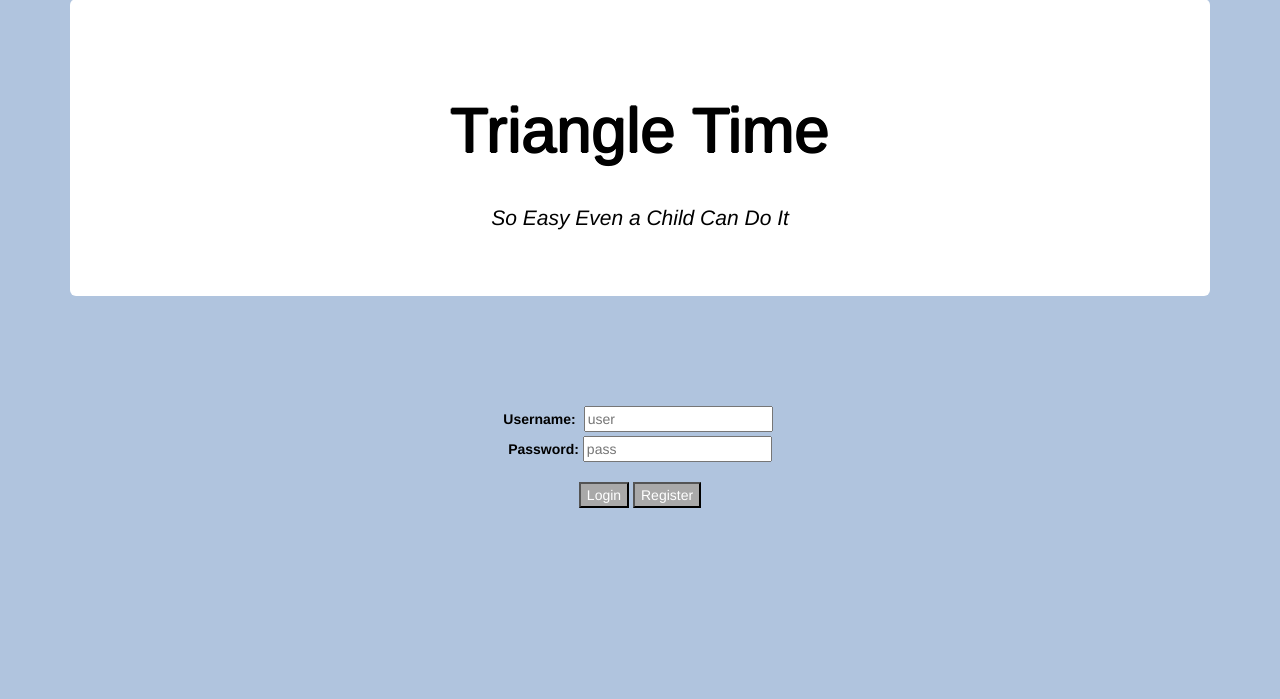
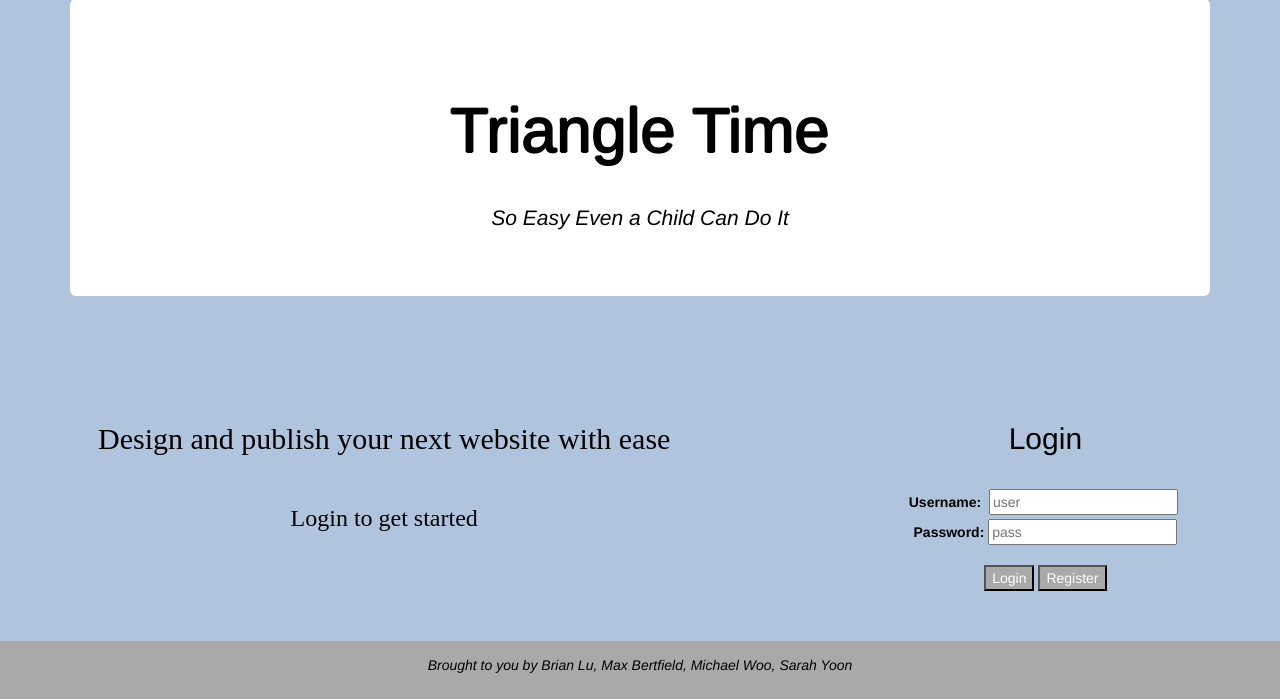
Before and after one commit to maxbert/reimagined-potato, a Flask app: page /login/ in a window 1280 px wide. Shown: the part 101-800 px from the top of the page. Run offline with Flask 2, Linux system fonts and the light colour scheme; some libraries are stand-ins or nearby versions.

Commit message:
login frontend

```diff
--- a/templates/login.html
+++ b/templates/login.html
@@ -21,7 +21,6 @@
     <style>
 
     body {
-
         passing: 20px;
         color: black;
         background-color: lightsteelblue;
@@ -51,7 +50,9 @@
         line-height: 2;
     }
 
-    #login {
+    #login{
+        padding:2em;
+        float:right;
         top: 500px;
         padding-top: 4em;
         text-align: center;
@@ -62,7 +63,6 @@
     	border: 2px solid #ccc;
     	padding: 300px;
     }
-
     input[type=submit]{
         background-color: darkgray;
         color:white;
@@ -72,6 +72,26 @@
     }
     .alert:empty{
         display:none;
+    }
+    #description{
+        padding:2em;
+        margin-right:auto;
+        font-family: "PT Sans";
+        padding-top: 4em;
+        float:left;
+        overflow:auto;
+    }
+    footer{
+        position:absolute;
+        right:0;
+        left:0;
+        padding:1em;
+        clear:both;
+        background-color:darkgray;
+        margin-top: 2em;
+        text-align: center;
+        bottom: 0;
+        overflow: hidden;
     }
     </style>
 
@@ -89,12 +109,27 @@
 <div class="alert alert-danger">{{status}}</div><br>
 </div>
 
+<div class="container">
+    <div id="description">
+    <h2>Design and publish your next website with ease</h2><br>
+    <h3>Login to get started<h3><br>
+
+    </div>
+
   <form id="login" action = "/login/" method = "POST">
+    <h2>Login</h2><br>
     <b>Username:</b> <input class="input" type = "text" name = "user" placeholder = "user"><br>
     <b>Password:</b> <input class="input" type = "password" name = "pass" placeholder = "pass"><br><br>
     <input type = "submit" value = "Login" name = "enter">
     <input type = "submit" value = "Register" name = "enter">
   </form><br>
+  <div class="clear"></div>
+</div>
+
+
+<footer>
+    <p><i>Brought to you by Brian Lu, Max Bertfield, Michael Woo, Sarah Yoon</i></p>
+</footer>
 
 </body>
 
```
